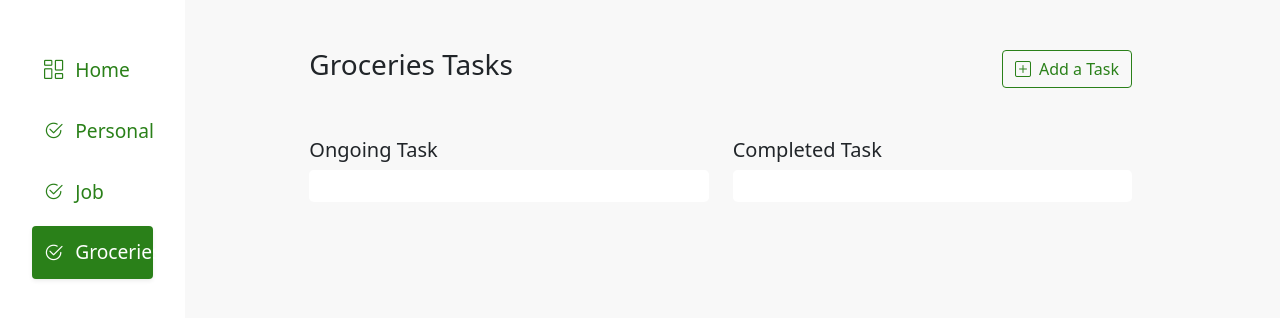
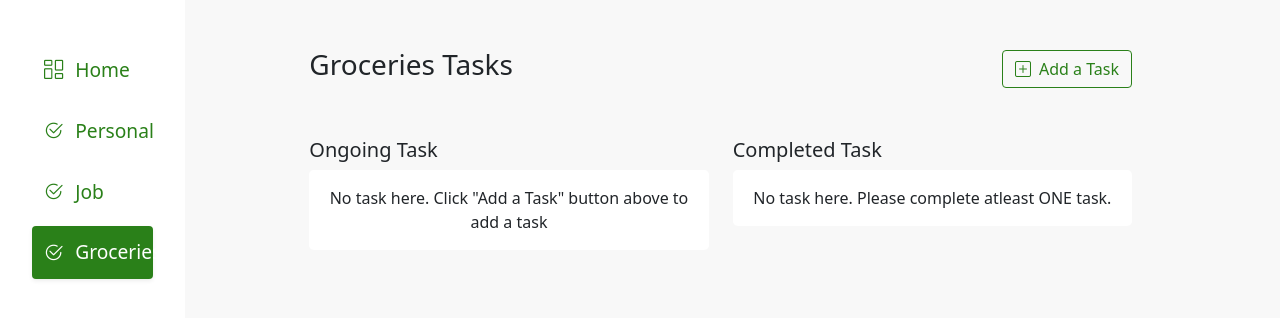
Before and after one commit to m-amirazmi/vue-todo-v2, a Vue app: page /groceries in a window 1280 px wide. Shown: the top 318 px of the page. Built offline with nearby package versions, Linux system fonts and the light colour scheme.

Commit message:
no task msg

```diff
--- a/src/views/category/TaskList.vue
+++ b/src/views/category/TaskList.vue
@@ -2,9 +2,10 @@
   <div class="ongoing mb-3 col-md-6">
     <div class="task">
       <h5>{{title}}</h5>
+
        <div class="card card-body border-0 rounded-3">
-
-        <div v-for="task in filterIsCompleted()" :key="task.id" class="each-task d-flex flex-row align-items-center card card-body border-0 shadow mb-3 rounded-3">
+        <div v-for="task in filterIsCompleted()" :key="task.id">
+          <div v-if="filterIsCompleted().length!==0" class="each-task d-flex flex-row align-items-center card card-body border-0 shadow mb-3 rounded-3">
             <div class="confirm-icon fs-2 me-3" @click="updateTask(task)">
               <i v-if="!task.isCompleted" class="bi bi-square"></i>
               <i v-if="task.isCompleted" class="bi bi-check2-square"></i>
@@ -23,6 +24,13 @@
             </div>
           </div>
         </div>
+        <div v-if="filterIsCompleted().length==0">
+          <p v-if="isCompleted" class="text-center mb-0">No task here. Please complete atleast ONE task.</p>
+          <p v-if="!isCompleted" class="text-center mb-0">No task here. Click "Add a Task" button above to add a task</p>
+        </div>
+      </div>
+
+
     </div>
   </div>
 </template>
@@ -46,6 +54,7 @@ export default {
         if(t1.deadline > t2.deadline) return 1
         if(t1.deadline < t2.deadline) return -1
       })
+      console.log('completed?', this.isCompleted, sortedTask.length)
       return sortedTask
     },
     updateTask(task){
--- a/src/views/home/TaskCard.vue
+++ b/src/views/home/TaskCard.vue
@@ -5,7 +5,8 @@
       <router-link :to="{path:path}" class="btn btn-outline-primary ms-auto">More</router-link>
     </div>
 
-    <div v-for="task in tasks" :key="task.id" class="each-task d-flex flex-row align-items-center card card-body border-0 shadow mb-3 rounded-3">
+    <div v-for="task in tasks" :key="task.id" >
+      <div v-if="tasks.length!==0" class="each-task d-flex flex-row align-items-center card card-body border-0 shadow mb-3 rounded-3">
         <div class="confirm-icon fs-2 me-3" @click="updateTask(task)">
           <i v-if="!task.isCompleted" class="bi bi-square"></i>
           <i v-if="task.isCompleted" class="bi bi-check2-square"></i>
@@ -22,6 +23,11 @@
         <div class="task-more ms-auto fs-4 text-primary" data-bs-toggle="modal" data-bs-target="#modalDescription" @click="selectTask(task)">
           <i class="bi bi-eye"></i>
         </div>
+      </div>
+    </div>
+    <div v-if="tasks.length==0">
+      <p v-if="isCompleted" class="text-center mb-0">No task here. Please complete atleast ONE task.</p>
+      <p v-if="!isCompleted" class="text-center mb-0">No task here. Click "Add a Task" button above to add a task</p>
     </div>
   </div>
 </template>
```
Lines whose indentation alone changed are shown as unchanged.
